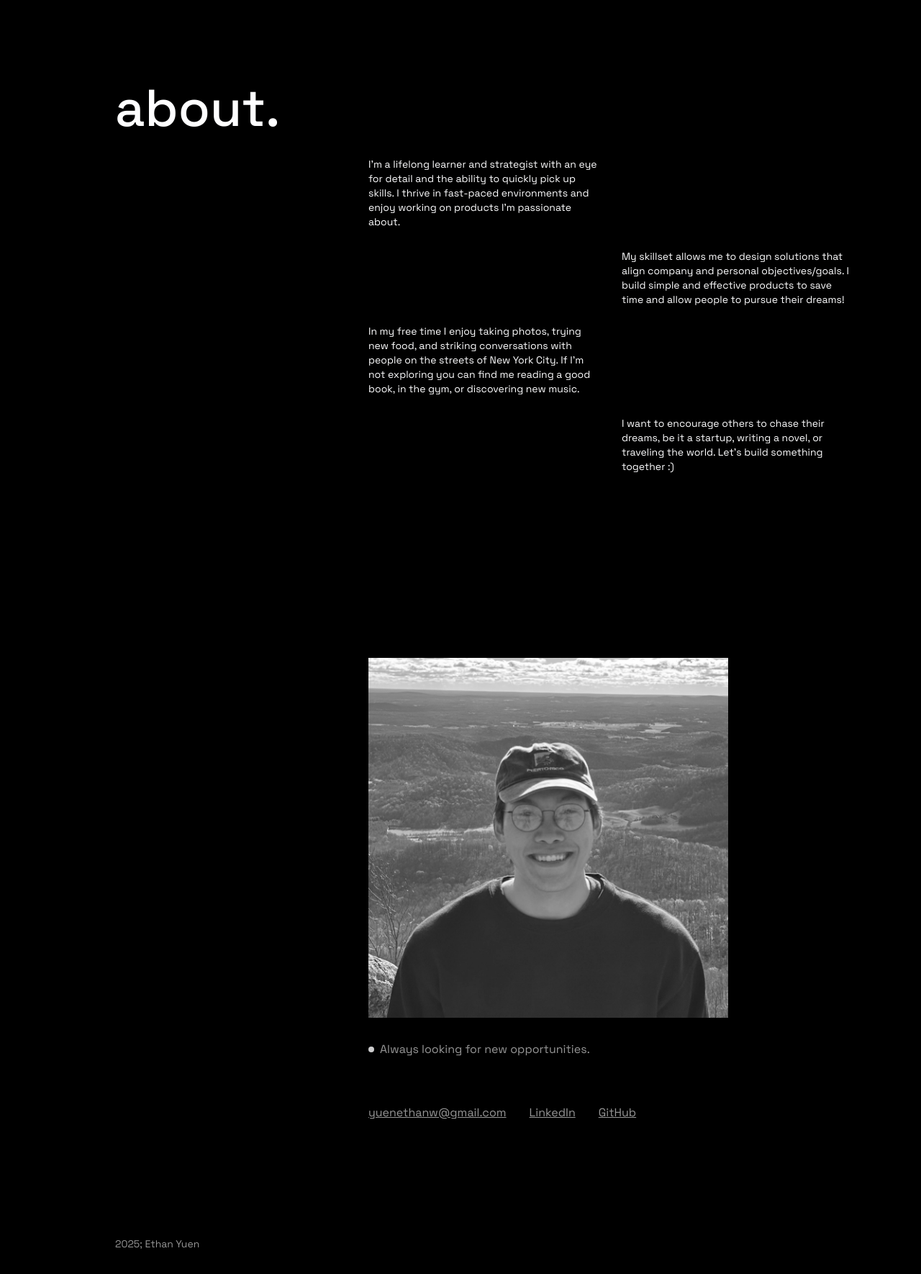
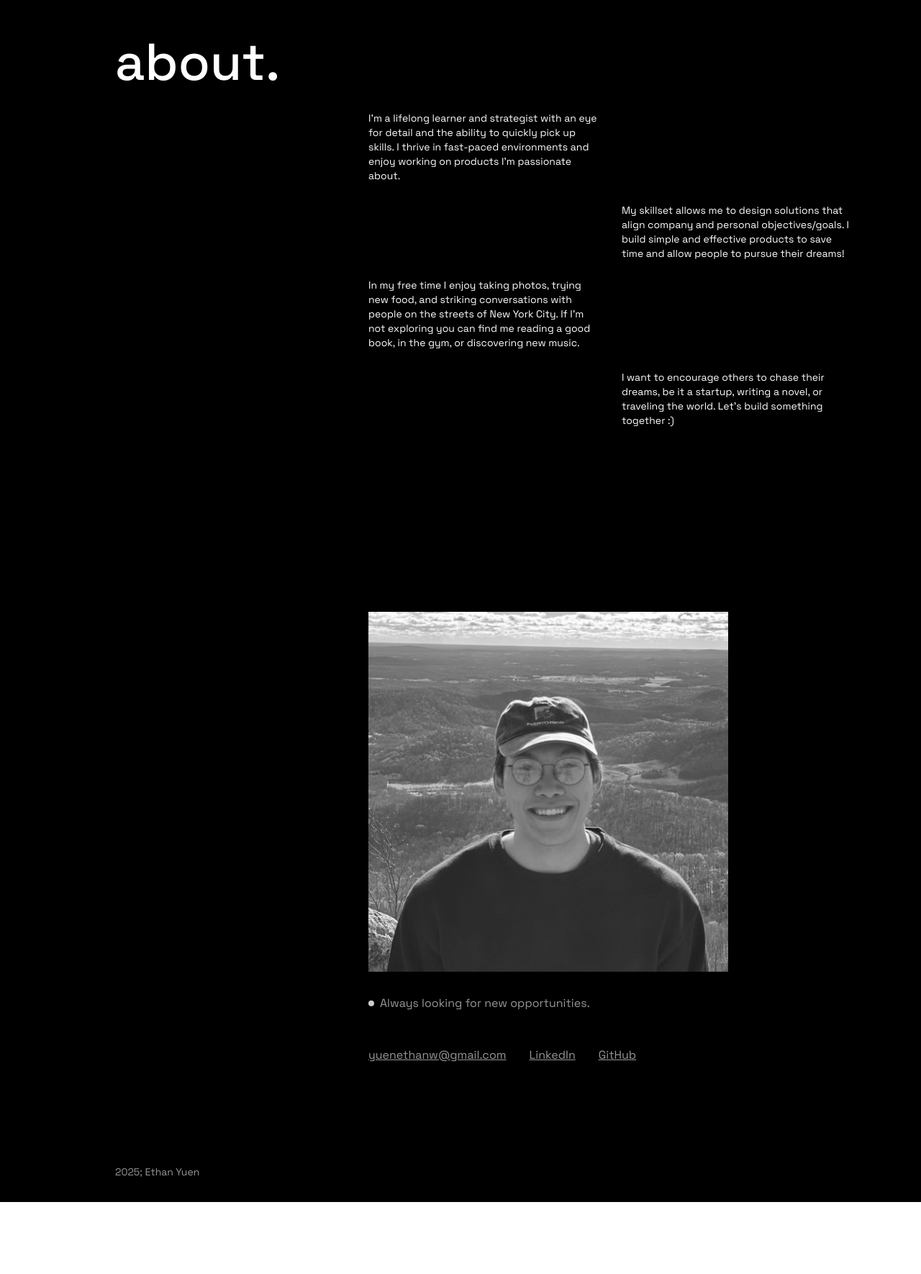
Before and after one commit to ethanwhyy/ethanwhyy.github.io, a Next.js app: page / in a window 1280 px wide. Shown: the part 930-2700 px from the top of the page at 72% size. After the commit the page ends 2600 px from the top, so only its background shows below. Built offline with nearby package versions, Linux system fonts and the light colour scheme.

Commit message:
reducing gaps
- reduction of gap between image and hyperlinks

-testing out half-screen reduction between contact and about section

```diff
--- a/app/page.tsx
+++ b/app/page.tsx
@@ -309,7 +309,8 @@
                 </section>
 
                 {/* About Section */}
-                <section id="about" className="min-h-screen px-4 md:px-24 py-16 md:py-32 md:ml-16">
+                {/* <section id="about" className="min-h-screen px-4 md:px-24 py-16 md:py-32 md:ml-16"> */}
+                <section id="about" className="min-h-screen px-4 md:px-24 py-8 md:py-16 md:ml-16">
                   <motion.div
                     initial={{ y: 100, opacity: 0 }}
                     whileInView={{ y: 0, opacity: 1 }}
@@ -365,7 +366,8 @@
                 </section>
 
                 {/* Contact Section */}
-                <section id="contact" className="min-h-screen px-4 md:px-24 py-16 md:py-32 md:ml-16">
+                {/* <section id="contact" className="min-h-screen px-4 md:px-24 py-16 md:py-32 md:ml-16"> */}
+                <section id="contact" className="min-h-screen px-4 md:px-24 py-8 md:py-16 md:ml-16">
                   <motion.div
                     initial={{ y: 100, opacity: 0 }}
                     whileInView={{ y: 0, opacity: 1 }}
@@ -390,7 +392,7 @@
                             </div>
                             <p className="text-l text-[#969696]">Always looking for new opportunities.</p>
                           </div>
-                          <div className="flex gap-8 pt-8">
+                          <div className="flex gap-8 pt-4">
                           <a
                               href="mailto:yuenethanw@gmail.com"
                               target="_blank"
```
